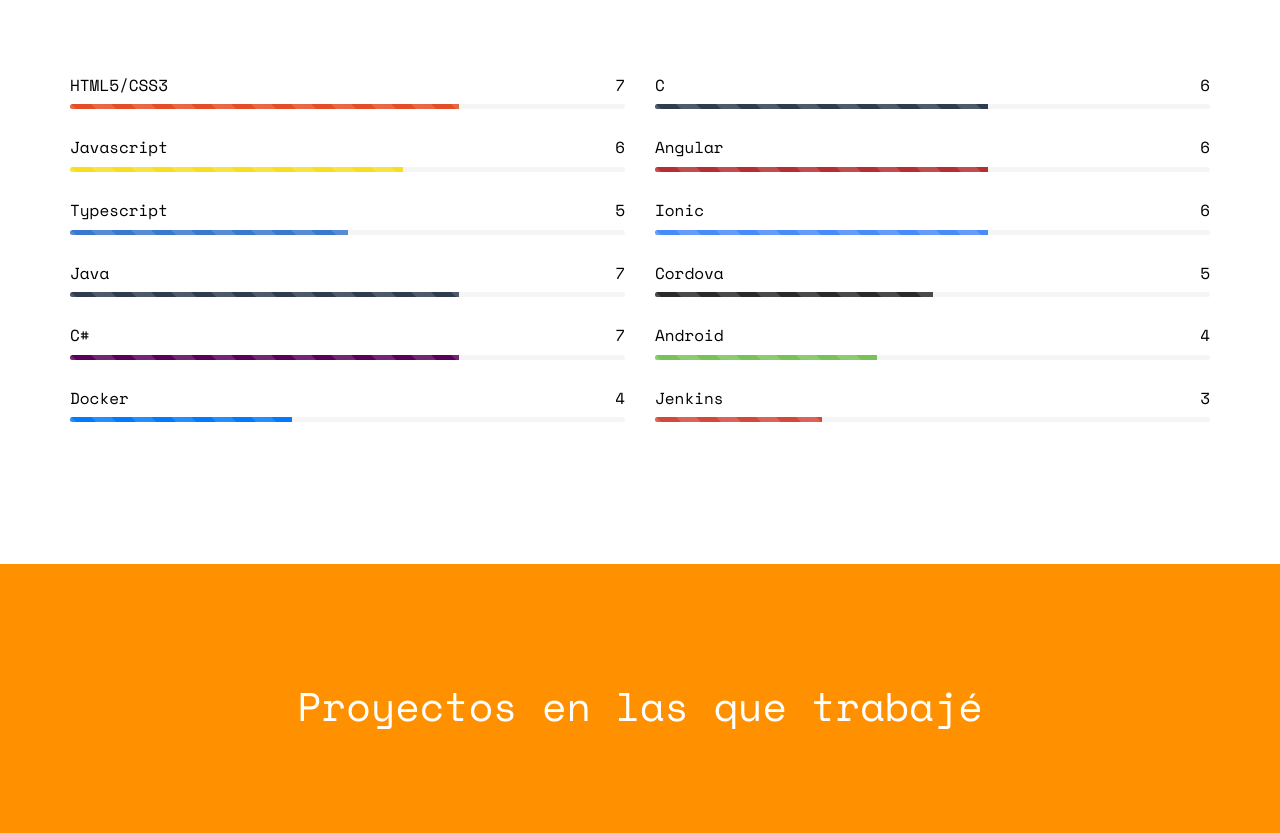
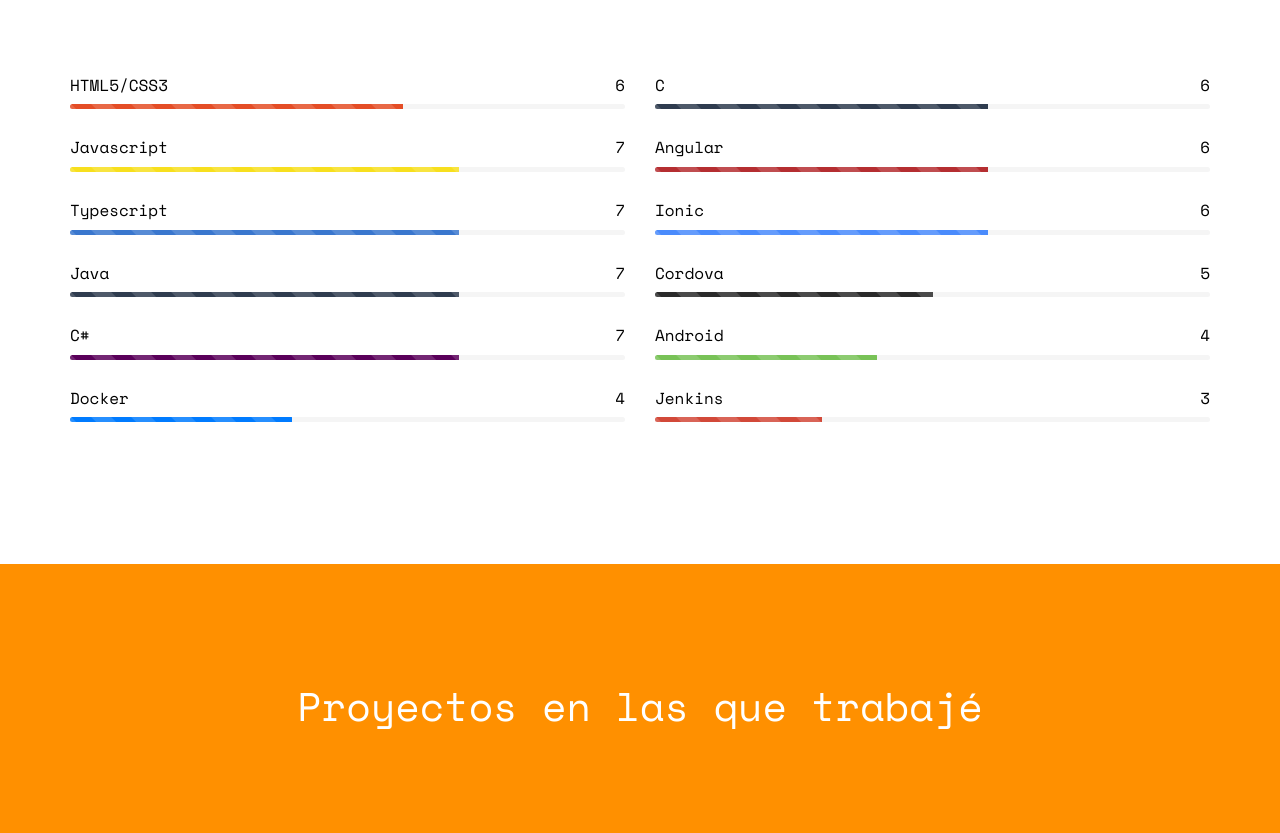
Before and after one commit to bianfa2/MiPortafolio, a plain HTML site: page index.html in a window 1280 px wide. Shown: the part 4609-5442 px from the top of the page. Drawn offline with nearby package versions, Linux system fonts and the light colour scheme; some packages are replaced by stand-ins of ours; no server answers; files whose address does not match are found by name.

Commit message:
habilidades

```diff
--- a/index.html
+++ b/index.html
@@ -309,26 +309,26 @@
 			<div class="row">
 				<div class="col-md-6">
 					<div class="progress-wrap">
-						<h3><span class="name-left">HTML5/CSS3</span><span class="value-right">7</span></h3>
+						<h3><span class="name-left">HTML5/CSS3</span><span class="value-right">6</span></h3>
 						<div class="progress">
 						  <div class="progress-bar progress-bar-1 progress-bar-striped active" role="progressbar"
+						  aria-valuenow="60" aria-valuemin="0" aria-valuemax="100" style="width:60%">
+						  </div>
+						</div>
+					</div>
+					<div class="progress-wrap">
+						<h3><span class="name-left">Javascript</span><span class="value-right">7</span></h3>
+						<div class="progress">
+						  <div class="progress-bar progress-bar-2 progress-bar-striped active" role="progressbar"
 						  aria-valuenow="70" aria-valuemin="0" aria-valuemax="100" style="width:70%">
 						  </div>
 						</div>
 					</div>
 					<div class="progress-wrap">
-						<h3><span class="name-left">Javascript</span><span class="value-right">6</span></h3>
-						<div class="progress">
-						  <div class="progress-bar progress-bar-2 progress-bar-striped active" role="progressbar"
-						  aria-valuenow="60" aria-valuemin="0" aria-valuemax="100" style="width:60%">
-						  </div>
-						</div>
-					</div>
-					<div class="progress-wrap">
-						<h3><span class="name-left">Typescript</span><span class="value-right">5</span></h3>
+						<h3><span class="name-left">Typescript</span><span class="value-right">7</span></h3>
 						<div class="progress">
 						  <div class="progress-bar progress-bar-3 progress-bar-striped active" role="progressbar"
-						  aria-valuenow="50" aria-valuemin="0" aria-valuemax="100" style="width:50%">
+						  aria-valuenow="70" aria-valuemin="0" aria-valuemax="100" style="width:70%">
 						  </div>
 						</div>
 					</div>
```
